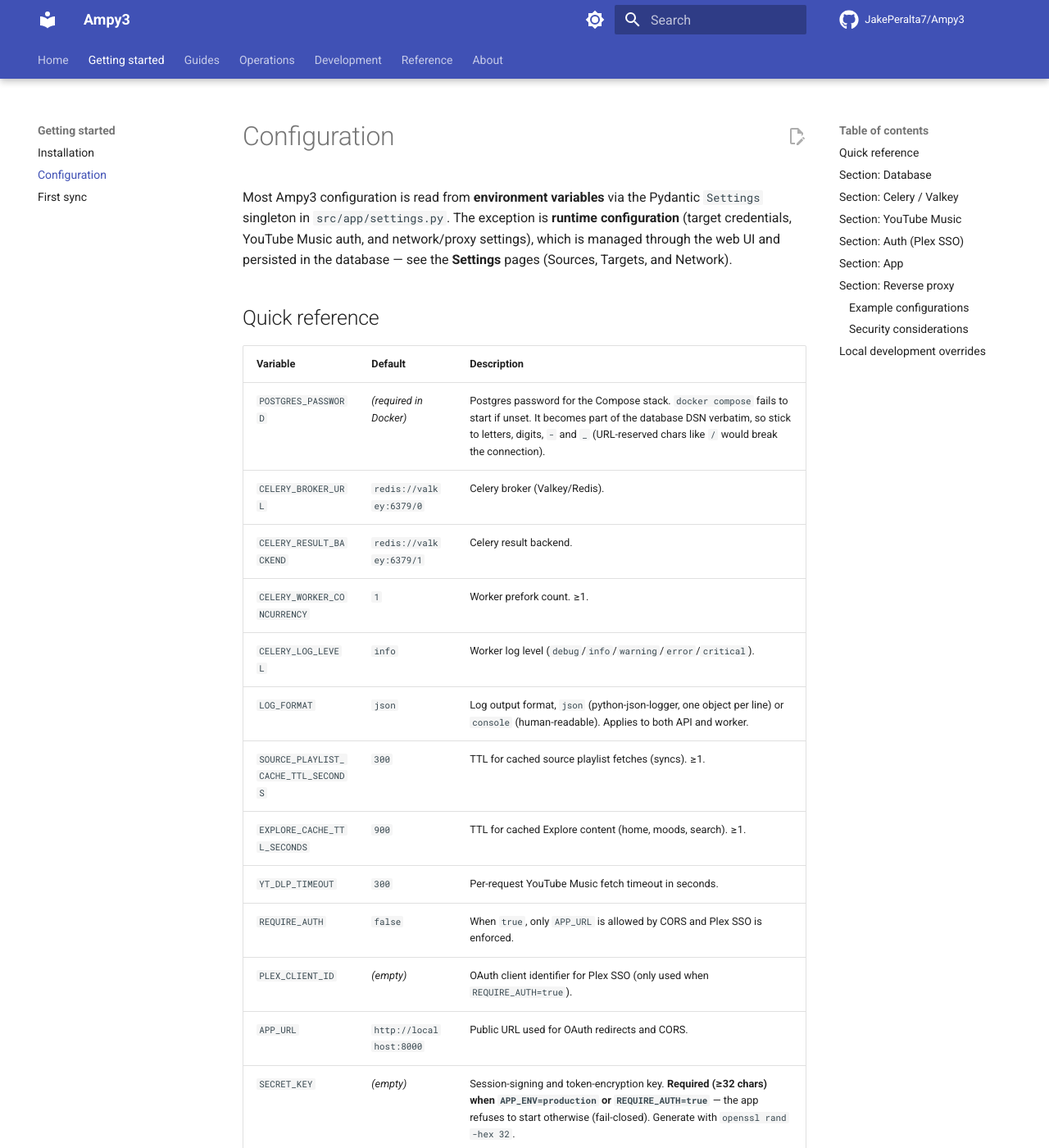
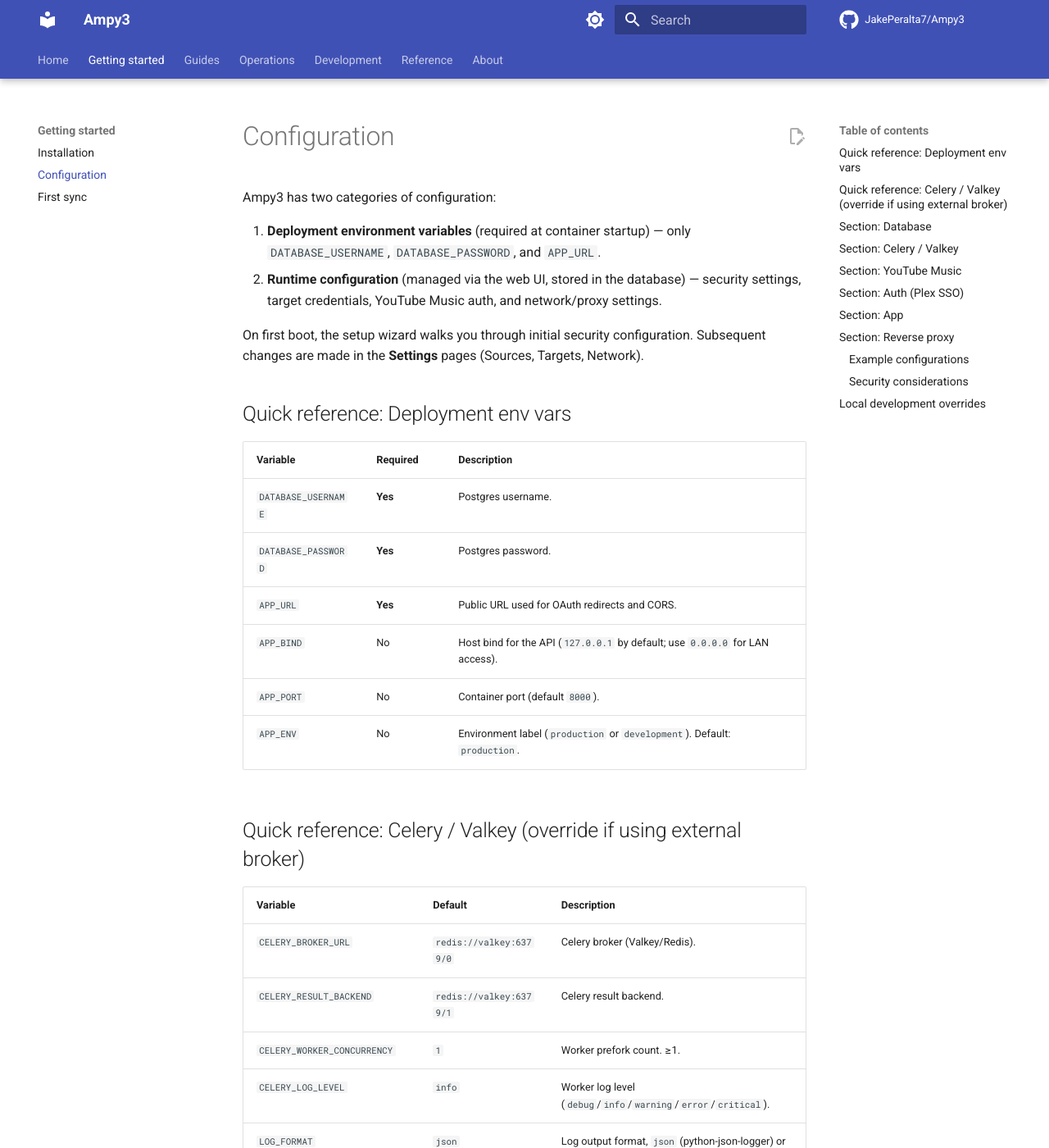
Before and after one commit to JakePeralta7/Ampy3, an MkDocs documentation site: the page built from docs/getting-started/configuration.md, in a window 1280 px wide and 1400 px high. Shown: the whole window at 82% size. Built offline with MkDocs 1.6.1 and Material for MkDocs 9.7.7, drawn with Linux system fonts in a browser that asks for light colours; comment, search, counter and statistics services are not loaded; some of the changed text lies outside the part shown.

Commit message:
Remove SECRET_KEY and REQUIRE_AUTH env var support; config now only via setup wizard
- src/app/settings.py: removed model validator for secret_key/require_auth
- src/main.py: simplified enforce_startup_gate to only validate secret_key from DB
- src/app/worker/app.py: simplified _validate_startup for worker
- src/app/core/startup.py: updated shared validation logic
- tests: updated startup gate tests to match new behavior
- README.md, docs: removed all mentions of SECRET_KEY/REQUIRE_AUTH as env vars
- Forgejo IaC/Ampy3 README: updated via API

````diff
--- a/docs/getting-started/configuration.md
+++ b/docs/getting-started/configuration.md
@@ -1,27 +1,35 @@
 # Configuration
 
-Most Ampy3 configuration is read from **environment variables** via the Pydantic `Settings` singleton in `src/app/settings.py`. The exception is **runtime configuration** (target credentials, YouTube Music auth, and network/proxy settings), which is managed through the web UI and persisted in the database — see the **Settings** pages (Sources, Targets, and Network).
+Ampy3 has two categories of configuration:
 
-## Quick reference
+1. **Deployment environment variables** (required at container startup) — only `DATABASE_USERNAME`, `DATABASE_PASSWORD`, and `APP_URL`.
+2. **Runtime configuration** (managed via the web UI, stored in the database) — security settings, target credentials, YouTube Music auth, and network/proxy settings.
+
+On first boot, the setup wizard walks you through initial security configuration. Subsequent changes are made in the **Settings** pages (Sources, Targets, Network).
+
+## Quick reference: Deployment env vars
+
+| Variable | Required | Description |
+|----------|----------|-------------|
+| `DATABASE_USERNAME` | **Yes** | Postgres username. |
+| `DATABASE_PASSWORD` | **Yes** | Postgres password. |
+| `APP_URL` | **Yes** | Public URL used for OAuth redirects and CORS. |
+| `APP_BIND` | No | Host bind for the API (`127.0.0.1` by default; use `0.0.0.0` for LAN access). |
+| `APP_PORT` | No | Container port (default `8000`). |
+| `APP_ENV` | No | Environment label (`production` or `development`). Default: `production`. |
+
+## Quick reference: Celery / Valkey (override if using external broker)
 
 | Variable | Default | Description |
 |----------|---------|-------------|
-| `POSTGRES_PASSWORD` | _(required in Docker)_ | Postgres password for the Compose stack. `docker compose` fails to start if unset. It becomes part of the database DSN verbatim, so stick to letters, digits, `-` and `_` (URL-reserved chars like `/` would break the connection). |
 | `CELERY_BROKER_URL` | `redis://valkey:6379/0` | Celery broker (Valkey/Redis). |
 | `CELERY_RESULT_BACKEND` | `redis://valkey:6379/1` | Celery result backend. |
 | `CELERY_WORKER_CONCURRENCY` | `1` | Worker prefork count. ≥1. |
 | `CELERY_LOG_LEVEL` | `info` | Worker log level (`debug`/`info`/`warning`/`error`/`critical`). |
-| `LOG_FORMAT` | `json` | Log output format, `json` (python-json-logger, one object per line) or `console` (human-readable). Applies to both API and worker. |
+| `LOG_FORMAT` | `json` | Log output format, `json` (python-json-logger) or `console`. |
 | `SOURCE_PLAYLIST_CACHE_TTL_SECONDS` | `300` | TTL for cached source playlist fetches (syncs). ≥1. |
 | `EXPLORE_CACHE_TTL_SECONDS` | `900` | TTL for cached Explore content (home, moods, search). ≥1. |
 | `YT_DLP_TIMEOUT` | `300` | Per-request YouTube Music fetch timeout in seconds. |
-| `REQUIRE_AUTH` | `false` | When `true`, only `APP_URL` is allowed by CORS and Plex SSO is enforced. |
-| `PLEX_CLIENT_ID` | _(empty)_ | OAuth client identifier for Plex SSO (only used when `REQUIRE_AUTH=true`). |
-| `APP_URL` | `http://localhost:8000` | Public URL used for OAuth redirects and CORS. |
-| `SECRET_KEY` | _(empty)_ | Session-signing and token-encryption key. **Required (≥32 chars) when `APP_ENV=production` or `REQUIRE_AUTH=true`** — the app refuses to start otherwise (fail-closed). Generate with `openssl rand -hex 32`. |
-| `SESSION_TTL_HOURS` | `168` | Session lifetime in hours (default = 1 week). |
-| `APP_ENV` | `production` | Environment label (`development`/`production`/…). `production` fails to start without a `SECRET_KEY`; used for log labels too. |
-| `DEBUG` | `false` | Enable verbose error pages and set the API log level to `debug`. |
 
 ## Section: Database
 
@@ -60,22 +68,9 @@ YT_DLP_TIMEOUT=600
 
 ## Section: Auth (Plex SSO)
 
-When `REQUIRE_AUTH=true`:
+Plex SSO is configured via the setup wizard on first boot. When authentication is enabled, CORS is restricted to `APP_URL` and the web UI redirects unauthenticated users to a Plex SSO flow. Sessions are signed with a key stored in the database.
 
-- CORS is restricted to `APP_URL` (instead of `*`)
-- The web UI redirects unauthenticated users to a Plex SSO flow handled by `src/app/auth/`
-- Sessions are signed with `SECRET_KEY`
-
-```bash
-REQUIRE_AUTH=true
-PLEX_CLIENT_ID=ampy3-docs-example
-APP_URL=https://ampy3.example.com
-SECRET_KEY=$(openssl rand -hex 32)
-SESSION_TTL_HOURS=72
-```
-
-!!! warning "`SECRET_KEY` is required when `APP_ENV=production` or `REQUIRE_AUTH=true`"
-    An empty `SECRET_KEY` in production (or with auth enabled) will refuse to start the app. It keys both session signing and at-rest token encryption — generate a fresh one per deployment and never commit it. Rotating `SECRET_KEY` will invalidate stored encrypted tokens.
+To change authentication settings after setup, use the **Settings → Config** page in the web UI.
 
 See [Auth](../guides/auth.md) for the full flow.
 
````
Also changed, not shown: README.md (+4 -9 lines), docs/operations/docker.md (+4 -2 lines), docs/reference/environment.md (+1 -1 lines), 7 other files.
